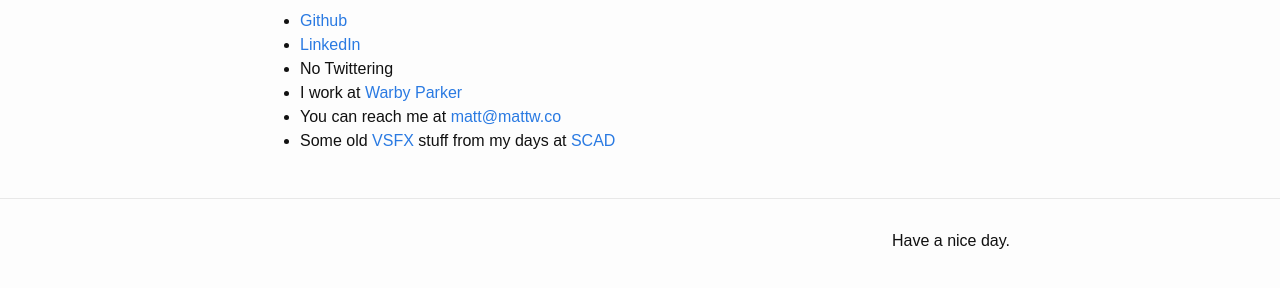
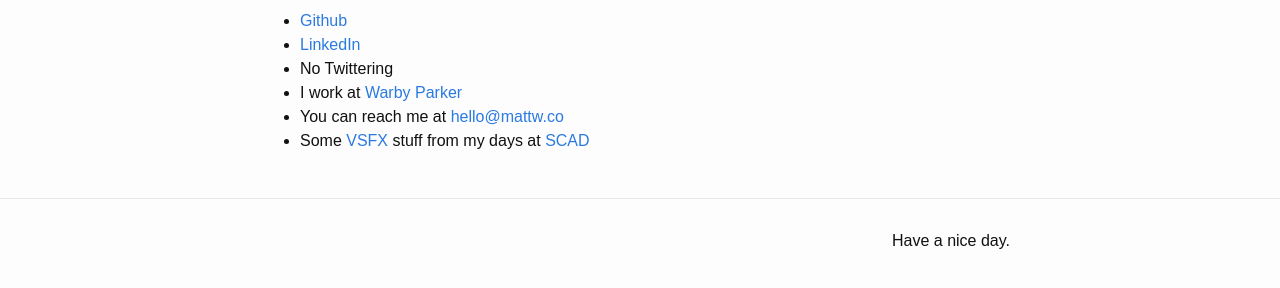
Before and after one commit to mastermatt/mastermatt.github.io, a Jekyll site: the page built from index.md, in a window 1280 px wide. Shown: the part 209-497 px from the top of the page. Built offline with Jekyll 4.4.1, drawn with Linux system fonts in a browser that asks for light colours.

Commit message:
Change email.

```diff
--- a/_config.yml
+++ b/_config.yml
@@ -1,6 +1,6 @@
 # Site settings
 title: Matt R. Wilson
-email: matt@mattw.co
+email: hello@mattw.co
 baseurl: "" # the subpath of your site, e.g. /blog/
 url: "http://mattw.co" # the base hostname & protocol for your site
 
--- a/index.md
+++ b/index.md
@@ -11,4 +11,4 @@ So here are some other pages that might be more entertaining to you.
 - No Twittering
 - I work at [Warby Parker](https://www.warbyparker.com/)
 - You can reach me at [{{ site.email }}](mailto:{{ site.email }})
-- Some old [VSFX](https://vimeo.com/12357242) stuff from my days at [SCAD](http://www.scad.edu/academics/programs/visual-effects)
+- Some [VSFX](https://vimeo.com/12357242) stuff from my days at [SCAD](http://www.scad.edu/academics/programs/visual-effects)
```
